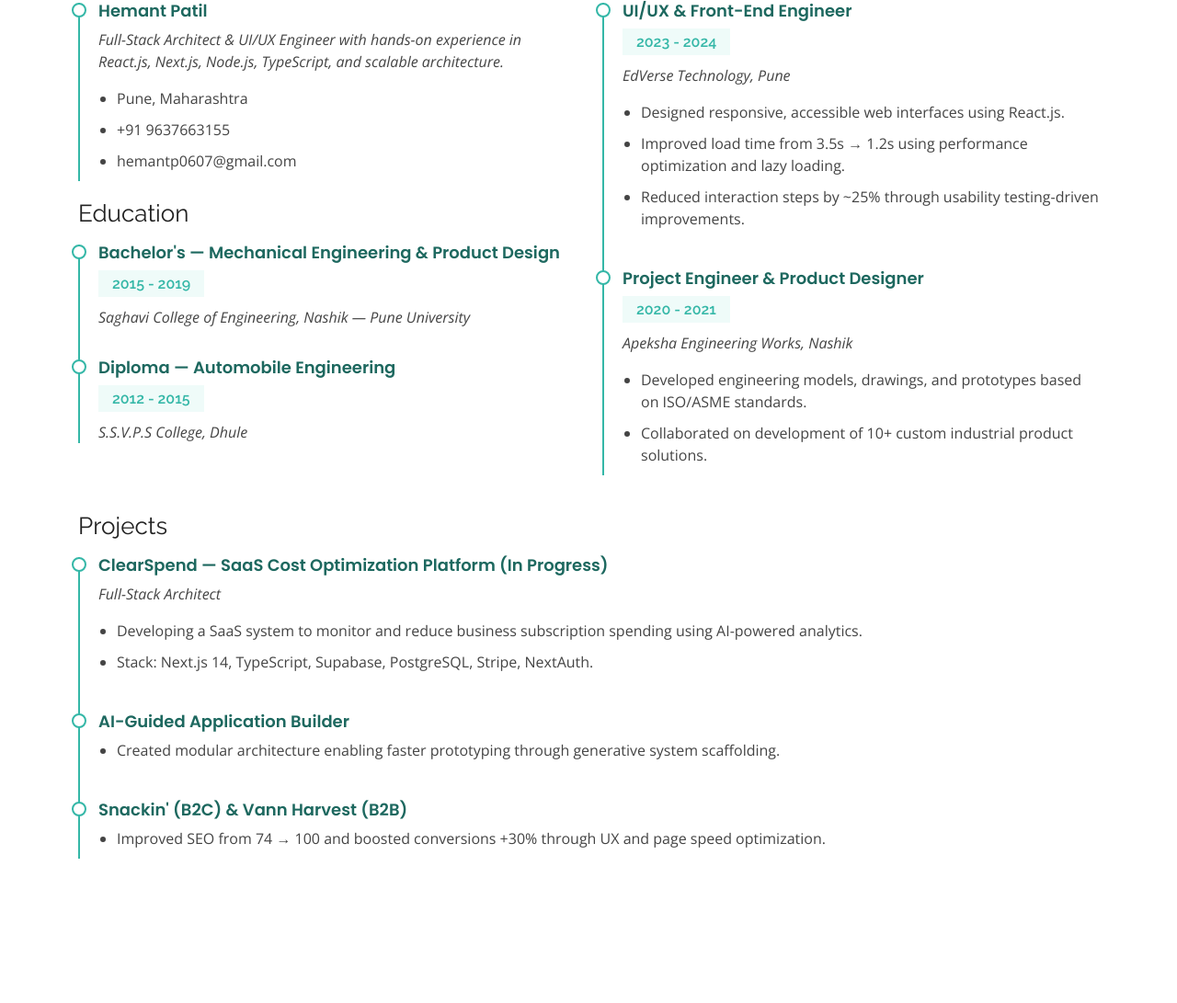
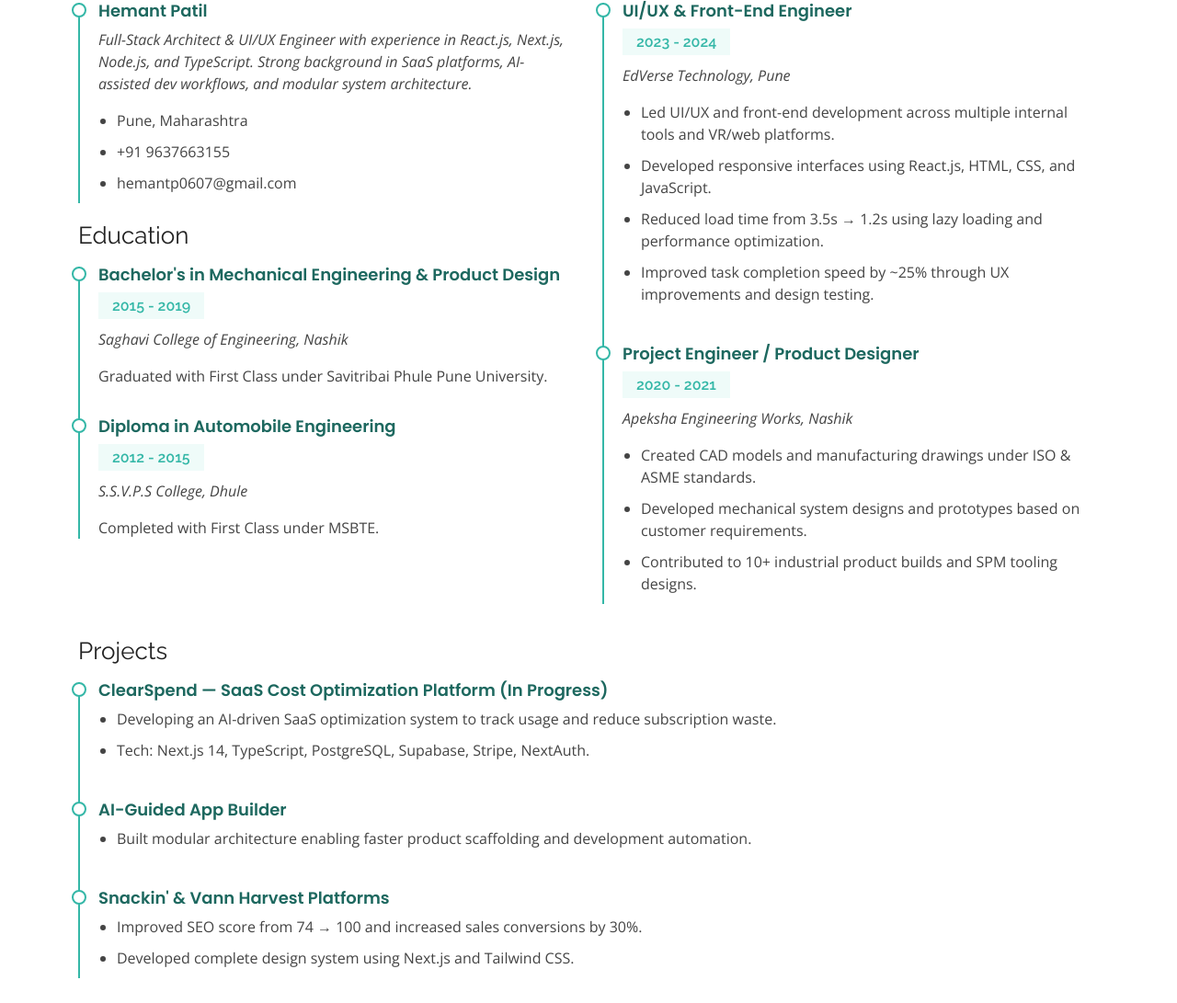
Before and after one commit to Hemantp2124/Hemant-portfolio, a plain HTML site: page resume.html in a window 1280 px wide. Shown: the part 333-1424 px from the top of the page at 92% size. Before the commit the page ends 1343 px from the top, so only its background shows below. Drawn offline with nearby package versions, Linux system fonts and the light colour scheme.

Commit message:
Enhance SEO and update project details in resume.html
Added meta tags for SEO and improved project descriptions.

```diff
--- a/resume.html
+++ b/resume.html
@@ -6,18 +6,22 @@
   <meta content="width=device-width, initial-scale=1.0" name="viewport">
 
   <title>Resume - Hemant</title>
+  <meta content="" name="description">
+  <meta content="" name="keywords">
 
   <!-- Google Fonts -->
   <link href="https://fonts.googleapis.com/css?family=Open+Sans:300,300i,400,400i,600,600i,700,700i|Raleway:300,300i,400,400i,500,500i,600,600i,700,700i|Poppins:300,300i,400,400i,500,500i,600,600i,700,700i" rel="stylesheet">
 
-  <!-- Vendor CSS -->
+  <!-- Vendor CSS Files -->
   <link href="assets/vendor/bootstrap/css/bootstrap.min.css" rel="stylesheet">
   <link href="assets/vendor/icofont/icofont.min.css" rel="stylesheet">
+  <link href="assets/vendor/owl.carousel/assets/owl.carousel.min.css" rel="stylesheet">
+  <link href="assets/vendor/boxicons/css/boxicons.min.css" rel="stylesheet">
+  <link href="assets/vendor/venobox/venobox.css" rel="stylesheet">
   <link href="assets/vendor/aos/aos.css" rel="stylesheet">
 
-  <!-- Main CSS -->
+  <!-- Template Main CSS File -->
   <link href="assets/css/style.css" rel="stylesheet">
-
 </head>
 
 <body>
@@ -43,7 +47,7 @@
       </div>
 
     </div>
-  </header>
+  </header><!-- End Header -->
 
   <main id="main">
 
@@ -53,19 +57,16 @@
 
         <div class="section-title">
           <h2>Resume</h2>
-          <p>Full-Stack Architect specializing in scalable system design, UI/UX, and AI-assisted development. Focused on building efficient, user-centric digital products.</p>
+          <p>Full-Stack Architect specializing in scalable system design, UI/UX, and AI-assisted development. Focused on building efficient, user-centric digital experiences and modern web ecosystems.</p>
         </div>
 
-        <!-- Main Two Column Resume -->
         <div class="row">
-
-          <!-- Left Column -->
           <div class="col-lg-6">
 
             <h3 class="resume-title">Summary</h3>
             <div class="resume-item pb-0">
               <h4>Hemant Patil</h4>
-              <p><em>Full-Stack Architect & UI/UX Engineer with hands-on experience in React.js, Next.js, Node.js, TypeScript, and scalable architecture.</em></p>
+              <p><em>Full-Stack Architect & UI/UX Engineer with experience in React.js, Next.js, Node.js, and TypeScript. Strong background in SaaS platforms, AI-assisted dev workflows, and modular system architecture.</em></p>
               <ul>
                 <li>Pune, Maharashtra</li>
                 <li>+91 9637663155</li>
@@ -76,20 +77,22 @@
             <h3 class="resume-title">Education</h3>
 
             <div class="resume-item">
-              <h4>Bachelor's — Mechanical Engineering & Product Design</h4>
+              <h4>Bachelor's in Mechanical Engineering & Product Design</h4>
               <h5>2015 - 2019</h5>
-              <p><em>Saghavi College of Engineering, Nashik — Pune University</em></p>
+              <p><em>Saghavi College of Engineering, Nashik</em></p>
+              <p>Graduated with First Class under Savitribai Phule Pune University.</p>
             </div>
 
             <div class="resume-item">
-              <h4>Diploma — Automobile Engineering</h4>
+              <h4>Diploma in Automobile Engineering</h4>
               <h5>2012 - 2015</h5>
               <p><em>S.S.V.P.S College, Dhule</em></p>
+              <p>Completed with First Class under MSBTE.</p>
             </div>
 
           </div>
 
-          <!-- Right Column -->
+          <!-- Right Side -->
           <div class="col-lg-6">
 
             <h3 class="resume-title">Professional Experience</h3>
@@ -99,56 +102,61 @@
               <h5>2023 - 2024</h5>
               <p><em>EdVerse Technology, Pune</em></p>
               <ul>
-                <li>Designed responsive, accessible web interfaces using React.js.</li>
-                <li>Improved load time from 3.5s → 1.2s using performance optimization and lazy loading.</li>
-                <li>Reduced interaction steps by ~25% through usability testing-driven improvements.</li>
+                <li>Led UI/UX and front-end development across multiple internal tools and VR/web platforms.</li>
+                <li>Developed responsive interfaces using React.js, HTML, CSS, and JavaScript.</li>
+                <li>Reduced load time from 3.5s → 1.2s using lazy loading and performance optimization.</li>
+                <li>Improved task completion speed by ~25% through UX improvements and design testing.</li>
               </ul>
             </div>
 
             <div class="resume-item">
-              <h4>Project Engineer & Product Designer</h4>
+              <h4>Project Engineer / Product Designer</h4>
               <h5>2020 - 2021</h5>
               <p><em>Apeksha Engineering Works, Nashik</em></p>
               <ul>
-                <li>Developed engineering models, drawings, and prototypes based on ISO/ASME standards.</li>
-                <li>Collaborated on development of 10+ custom industrial product solutions.</li>
+                <li>Created CAD models and manufacturing drawings under ISO & ASME standards.</li>
+                <li>Developed mechanical system designs and prototypes based on customer requirements.</li>
+                <li>Contributed to 10+ industrial product builds and SPM tooling designs.</li>
               </ul>
             </div>
 
-          </div><!-- end col -->
-        </div><!-- end row -->
+          </div>
+        </div>
 
-        <!-- ===== Personal Projects Section (Separate Layout) ===== -->
-        <h3 class="resume-title mt-4">Projects</h3>
+        <!-- ===== Projects ===== -->
+        <h3 class="resume-title">Projects</h3>
 
         <div class="resume-item">
           <h4>ClearSpend — SaaS Cost Optimization Platform (In Progress)</h4>
-          <p><em>Full-Stack Architect</em></p>
           <ul>
-            <li>Developing a SaaS system to monitor and reduce business subscription spending using AI-powered analytics.</li>
-            <li>Stack: Next.js 14, TypeScript, Supabase, PostgreSQL, Stripe, NextAuth.</li>
+            <li>Developing an AI-driven SaaS optimization system to track usage and reduce subscription waste.</li>
+            <li>Tech: Next.js 14, TypeScript, PostgreSQL, Supabase, Stripe, NextAuth.</li>
           </ul>
         </div>
 
         <div class="resume-item">
-          <h4>AI-Guided Application Builder</h4>
+          <h4>AI-Guided App Builder</h4>
           <ul>
-            <li>Created modular architecture enabling faster prototyping through generative system scaffolding.</li>
+            <li>Built modular architecture enabling faster product scaffolding and development automation.</li>
           </ul>
         </div>
 
         <div class="resume-item">
-          <h4>Snackin' (B2C) & Vann Harvest (B2B)</h4>
+          <h4>Snackin' & Vann Harvest Platforms</h4>
           <ul>
-            <li>Improved SEO from 74 → 100 and boosted conversions +30% through UX and page speed optimization.</li>
+            <li>Improved SEO score from 74 → 100 and increased sales conversions by 30%.</li>
+            <li>Developed complete design system using Next.js and Tailwind CSS.</li>
           </ul>
         </div>
 
       </div>
     </section>
-  </main>
+  </main><!-- End #main -->
 
+  <div id="preloader"></div>
   <a href="#" class="back-to-top"><i class="bx bx-up-arrow-alt"></i></a>
+
+  <!-- Vendor JS Files -->
   <script src="assets/vendor/jquery/jquery.min.js"></script>
   <script src="assets/vendor/bootstrap/js/bootstrap.bundle.min.js"></script>
   <script src="assets/vendor/aos/aos.js"></script>
```
